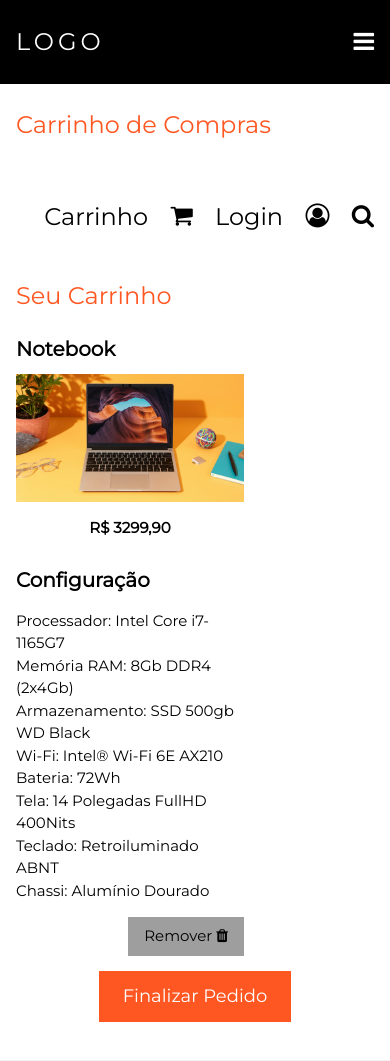
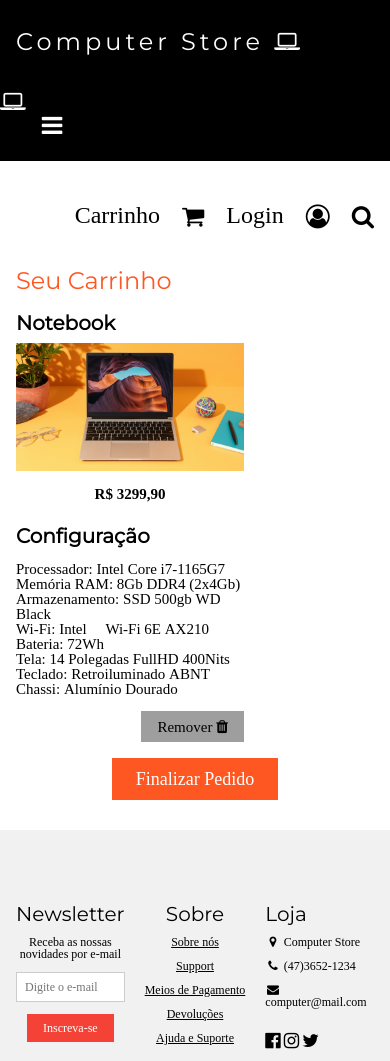
Before and after one commit to igBFranco/projetoqualidade, a plain HTML site: page carrinho.html in a window 390 px wide. Shown: the top 1061 px of the page. Drawn offline with nearby package versions, Linux system fonts and the light colour scheme.

Commit message:
Ajustando Logo Mobile

```diff
--- a/carrinho.html
+++ b/carrinho.html
@@ -36,7 +36,7 @@
 
         <!-- Top menu on small screens -->
         <header class="w3-bar w3-top w3-hide-large w3-black w3-xlarge">
-        <div class="w3-bar-item w3-padding-24 w3-wide">LOGO</div>
+        <div class="w3-bar-item w3-padding-24 w3-wide">Computer Store <i class="fa fa-laptop"></div>
         <a href="javascript:void(0)" class="w3-bar-item w3-button w3-padding-24 w3-right" onclick="w3_open()"><i class="fa fa-bars"></i></a>
         </header>
 
```
Also changed, not shown: criarnotebook.html (+1 -1 lines).
